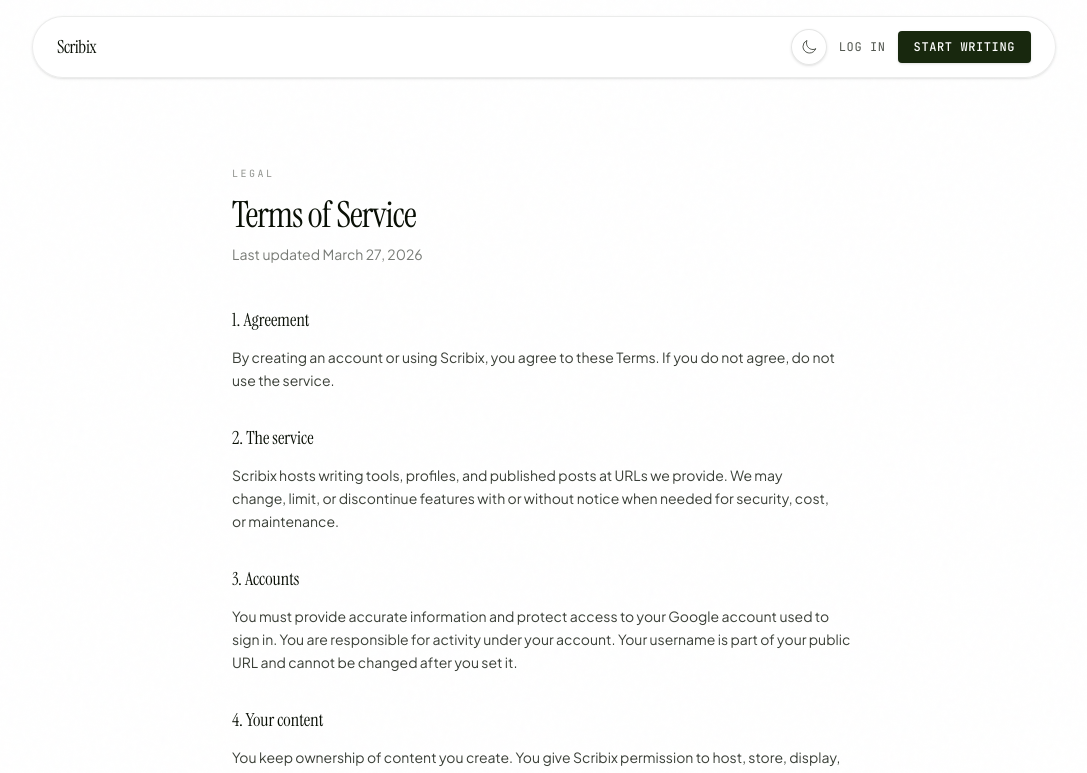
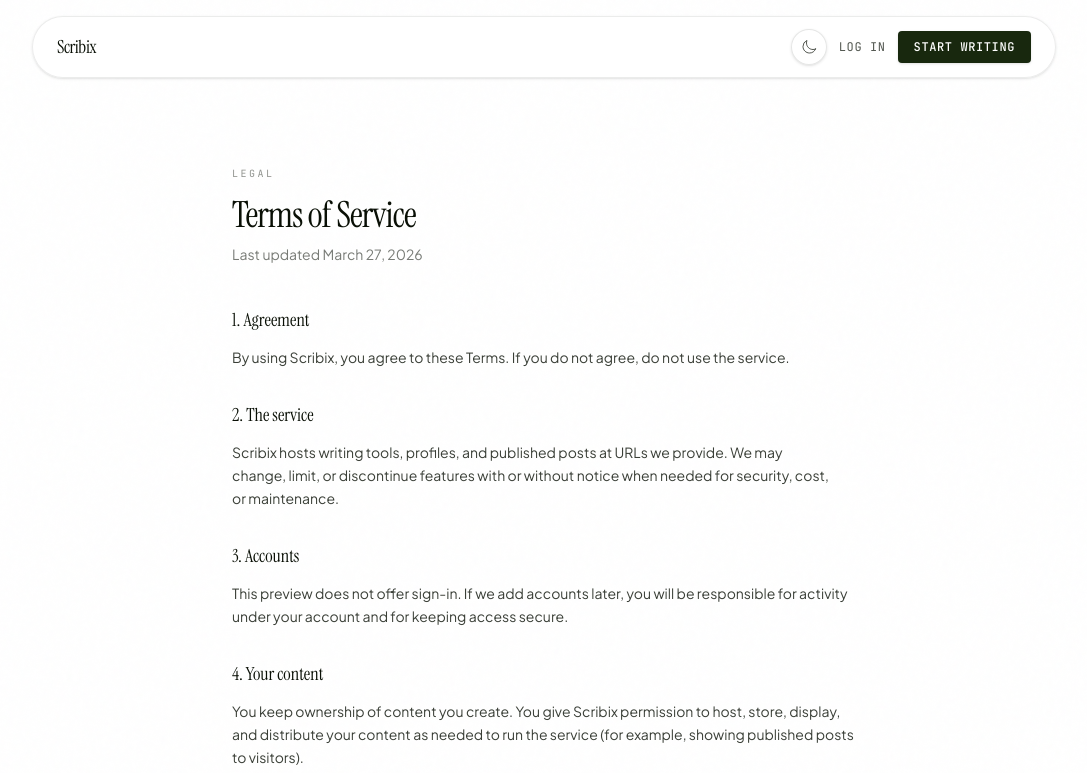
Before and after one commit to derrick-code11/Scribix, a React (Vite) app in the folder frontend/: page /terms in a window 1280 px wide. Shown: the top 773 px of the page, without its empty margins (96-1183 px from the left). Built offline with nearby package versions, Linux system fonts and the light colour scheme; no server answers.

Commit message:
Terms of Service: drop Google account requirement

```diff
--- a/frontend/src/features/legal/terms-page.tsx
+++ b/frontend/src/features/legal/terms-page.tsx
@@ -17,8 +17,8 @@
       <section className="space-y-3">
         <h2 className="font-display text-lg text-scribix-text">1. Agreement</h2>
         <p>
-          By creating an account or using Scribix, you agree to these Terms. If
-          you do not agree, do not use the service.
+          By using Scribix, you agree to these Terms. If you do not agree, do
+          not use the service.
         </p>
       </section>
 
@@ -34,11 +34,9 @@
       <section className="space-y-3">
         <h2 className="font-display text-lg text-scribix-text">3. Accounts</h2>
         <p>
-          You must provide accurate information and protect access to your
-          Google account used to sign in. You are responsible for activity under
-          your account. Your
-          username is part of your public URL and cannot be changed after you
-          set it.
+          This preview does not offer sign-in. If we add accounts later, you
+          will be responsible for activity under your account and for keeping
+          access secure.
         </p>
       </section>
 
```
